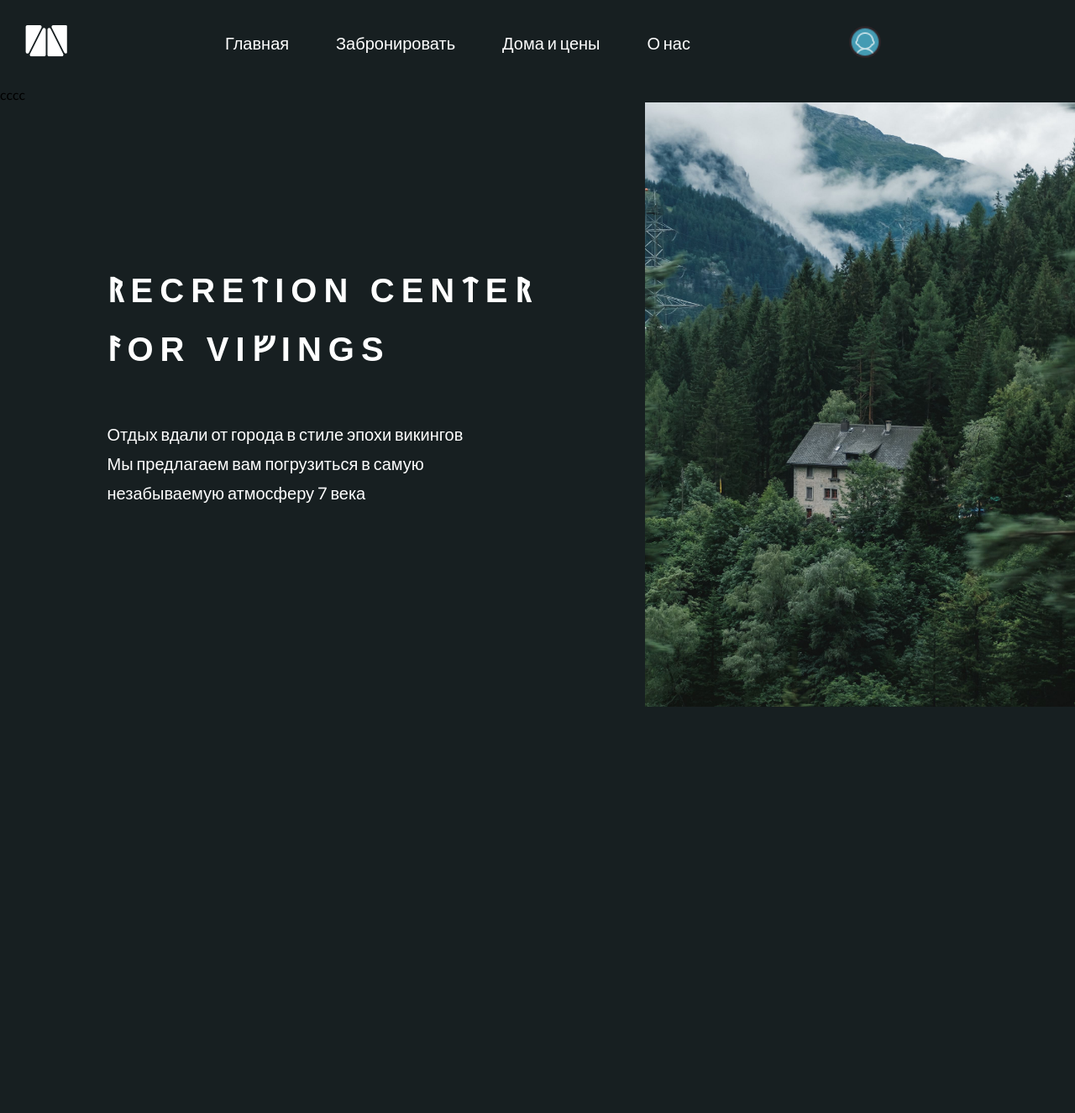
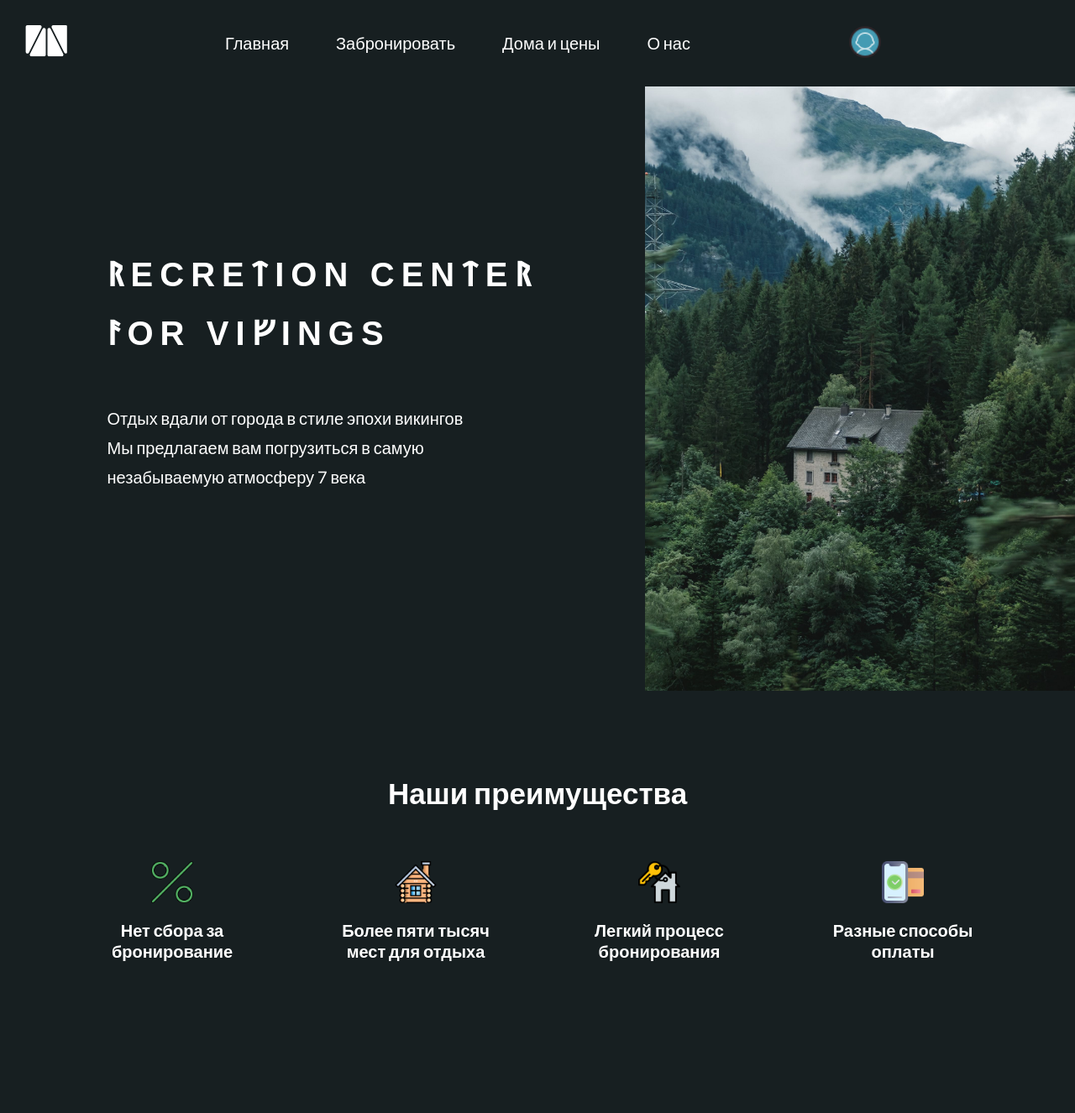
Before and after one commit to veellimir/Django_RecreationCenter, a Django app: page / in a window 1280 px wide. Shown: the whole page at 84% size. Before the commit the page ends 842 px from the top, so only its background shows below. Run offline with Django 4.2, Linux system fonts and the light colour scheme.

Commit message:
advantages section

```diff
--- a/mainapp/static/css/base.css
+++ b/mainapp/static/css/base.css
@@ -9,17 +9,11 @@
   font-style: normal;
   text-decoration: none;
   list-style: none;
+  background-repeat: no-repeat;
 }
-body {
-  background: var(--green);
-}
-a {
-  margin: 0;
-  color: var(--white);
-}
-button {
-  border: none;
-}
+body {background: var(--green);}
+a {margin: 0;color: var(--white);}
+button {border: none;}
 
 :root {
   --black: #17181d;
@@ -30,6 +24,7 @@ button {
   --lato: "Lato", sans-serif;
   --tr_button: all 1s;
 }
+
 /*=======================
   Header Section
 ========================*/
@@ -37,10 +32,18 @@ header {
   padding: 30px;
   position: sticky;
   background: #171f21;
+  animation: menu-modile 0.5s ease;
 }
-.navigation {
-  display: flex;
+@keyframes menu-modile {
+  90% {
+    filter: blur(20px);
+    opacity: 0.7;
   }
+  100% {
+    opacity: 1;
+  }
+}
+.navigation {display: flex;}
 .navigation ul {
   display: flex;
   justify-content: space-evenly;
@@ -60,6 +63,7 @@ header {
   margin: 0;
   margin-right: 200px;
 }
+.wrapper-burger {display: none;}
 
 /*=======================
   Main Section
@@ -94,6 +98,40 @@ header {
   object-fit: cover;
 }
 
+
+/*=======================
+  ADVANTAGE SECTION
+========================*/
+.wrapper--title-about {
+  margin: 100px auto;
+  text-align: center;
+  cursor: default;
+}
+.wrapper--title-about h2 {color: var(--white);font-size: 35px;}
+.title_about {
+  display: flex;
+  justify-content: space-around;
+  align-items: center;
+  padding: 60px;
+}
+.icon_title {
+  width: 50px;
+  height: 50px;
+  background-size: contain;
+}
+.png_image_percent {background-image: url(../mainapp/percent.png);}
+.png_image_rest {background-image: url(../mainapp/home.png);}
+.png_image_reservations {background-image: url(../mainapp/reservations.png);}
+.png_image_payment {background-image: url(../mainapp/payment.png);}
+.title_about p {
+  color: var(--white);
+  font-size: 20px;
+  width: 200px;
+  margin: 20px;
+  font-weight: bold;
+}
+
+
 /*=======================
   MEDIA
 ========================*/
@@ -104,12 +142,9 @@ header {
     line-height: 70px;
   }
 }
-@media screen and (max-width: 1150px) {
-
-}
 @media screen and (max-width: 1024px) {
   .wrapper {flex-direction: column-reverse;}
-  .main--image {width: 100%; height: 100vh;}
+  .main--image {width: 100%;height: 100vh;}
   .conten_absolut {
     position: absolute;
     top: 20%;
@@ -121,12 +156,18 @@ header {
     width: 300px;
     height: 100vh;
     display: none;
+    z-index: 2;
   }
   .wrapper-burger {
     position: absolute;
     display: block;
+    z-index: 1;
+    margin: 20px 10px;
+    cursor: pointer;
   }
- .navigation, .navigation ul {
+  .wrapper-burger img {width: 60px;}
+  .navigation,
+  .navigation ul {
     flex-direction: column;
     align-items: center;
     text-align: center;
@@ -141,7 +182,7 @@ header {
     line-height: 50px;
   }
   .wrapper p {
-       padding: 50px 110px;
+    padding: 50px auto;
     width: 450px;
   }
 }
--- a/mainapp/static/js/mainapp.js
+++ b/mainapp/static/js/mainapp.js
@@ -1,7 +1,16 @@
-const userIcon = document.querySelector('.account'),
-      userModal = document.querySelector('.modal_user');
+const userIcon = document.querySelector('.wrapper-burger'),
+      userModal = document.querySelector('header');
 
 
 userIcon.addEventListener('click', () => {
     userModal.style.display = (userModal.style.display == 'none') ? 'block' : 'none'
 });
+
+
+document.addEventListener('click', event => {
+    const targetElement = event.target;
+
+    if (!userModal.contains(targetElement) && !userIcon.contains(targetElement)) {
+        userModal.style.display = 'none';
+    }
+});
--- a/mainapp/templates/mainapp/home.html
+++ b/mainapp/templates/mainapp/home.html
@@ -12,12 +12,30 @@
         незабываемую атмосферу 7 века
       </p>
     </div>
-    <img
-      src="{% static 'mainapp/maintree.jpg' %}"
-      class="main--image"
-      alt="Отдых в лесу"
-    />
+    <img src="{% static 'mainapp/maintree.jpg' %}" class="main--image" alt="Отдых в лесу"/>
   </div>
 
+
+  <div class="wrapper--title-about">
+    <h2>Наши преимущества</h2>
+    <div class="title_about">
+        <div>
+          <div class="icon_title png_image_percent"></div>
+          <p class="s">Нет сбора за бронирование</p>
+        </div>
+        <div>
+          <div class="icon_title png_image_rest"></div>
+          <p>Более пяти тысяч мест для отдыха</p>
+        </div>
+        <div>
+          <div class="icon_title png_image_reservations"></div>
+          <p>Легкий процесс бронирования</p>
+        </div>
+        <div>
+          <div class="icon_title png_image_payment"></div>
+          <p>Разные способы оплаты</p>
+        </div>
+    </div>
+  </div>
 </main>
 {% endblock %}
--- a/mainapp/templates/mainapp/navbar.html
+++ b/mainapp/templates/mainapp/navbar.html
@@ -46,4 +46,6 @@
     {% endif %}
   </nav>
 </header>
-<div class="wrapper-burger">cccc</div>
+<div class="wrapper-burger">
+  <img src="{% static 'mainapp/burger.png' %}" alt="меню">
+</div>
```
Also changed, not shown: db.sqlite3, mainapp/static/mainapp/burger.png (added), mainapp/static/mainapp/home.png (added), mainapp/static/mainapp/payment.png (added), mainapp/static/mainapp/percent.png (added), mainapp/static/mainapp/reservations.png (added). Lines whose indentation alone changed are shown as unchanged.
